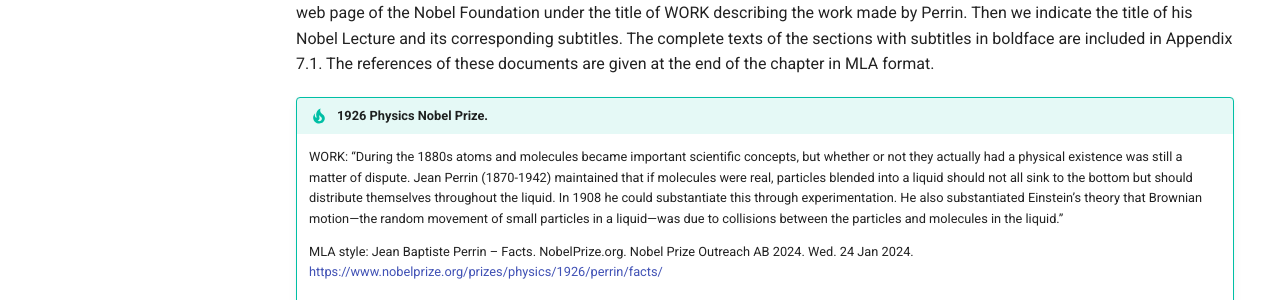
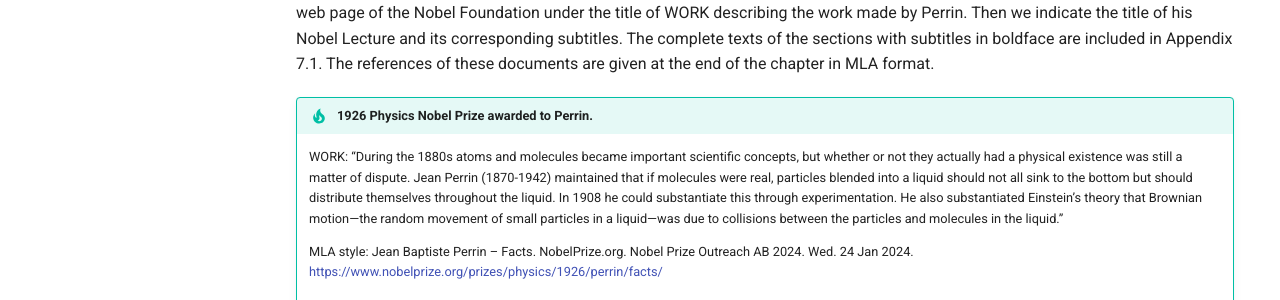
Before and after one commit to modphysnobel/modphysnobel.github.io, an MkDocs documentation site: the page built from docs/vol-II/vol-II-chap-7-sect-1.md, in a window 1280 px wide and 900 px high, scrolled down 4275 px. Shown: the part 152-452 px from the top of the window. Built offline with MkDocs 1.6.1 and Material for MkDocs 9.7.7, drawn with Linux system fonts in a browser that asks for light colours; some web fonts are replaced; comment, search, counter and statistics services are not loaded.

Commit message:
Update vol-II-chap-7-sect-1.md

```diff
--- a/docs/vol-II/vol-II-chap-7-sect-1.md
+++ b/docs/vol-II/vol-II-chap-7-sect-1.md
@@ -176,7 +176,7 @@
 
 The Physics Nobel Prize was awarded in 1926 to Jean Baptiste Perrin (1870-1942) "for his work on the discontinuous structure of matter, and especially for his discovery of sedimentation equilibrium". In what follows, we include the document published in the web page of the Nobel Foundation under the title of WORK describing the work made by Perrin. Then we indicate the title of his Nobel Lecture and its corresponding subtitles. The complete texts of the sections with subtitles in boldface are included in Appendix 7.1. The references of these documents are given at the end of the chapter in MLA format.
 
-!!! tip "1926 Physics Nobel Prize."
+!!! tip "1926 Physics Nobel Prize awarded to Perrin."
 
 	WORK: “During the 1880s atoms and molecules became important scientific concepts, but whether or not they actually had a physical existence was still a matter of dispute. Jean Perrin (1870-1942) maintained that if molecules were real, particles blended into a liquid should not all sink to the bottom but should distribute themselves throughout the liquid. In 1908 he could substantiate this through experimentation. He also substantiated Einstein’s theory that Brownian motion—the random movement of small particles in a liquid—was due to collisions between the particles and molecules in the liquid.”
 
```
